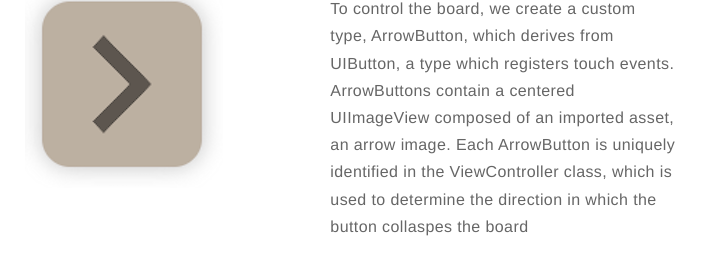
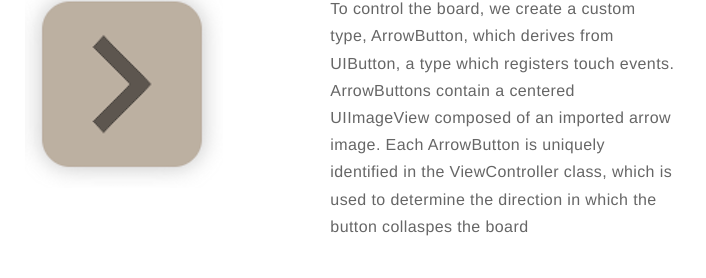
Before and after one commit to eriktanner/SwiftAppBlog, a Jekyll site: the page built from _posts/2019-02-22-2048.markdown, in a window 1280 px wide and 900 px high, scrolled down 3442 px. Shown: the part 260-538 px from the top of the window, without its empty margins (325-1031 px from the left). Built offline with Jekyll 4.4.1, drawn with Linux system fonts in a browser that asks for light colours; comment, search, counter and statistics services are not loaded.

Commit message:
ArrowButton

```diff
--- a/_posts/2019-02-22-2048.markdown
+++ b/_posts/2019-02-22-2048.markdown
@@ -141,7 +141,7 @@ class GridView : UIView {
     </div>
 
     <div class="toright" style="padding-top: 12px;">
-        <p> To control the board, we create a custom type, ArrowButton, which derives from UIButton, a type which registers touch events. ArrowButtons contain a centered UIImageView composed of an imported asset, an arrow image. Each ArrowButton is uniquely identified in the ViewController class, which is used to determine the direction in which the button collaspes the board</p>
+        <p> To control the board, we create a custom type, ArrowButton, which derives from UIButton, a type which registers touch events. ArrowButtons contain a centered UIImageView composed of an imported arrow image. Each ArrowButton is uniquely identified in the ViewController class, which is used to determine the direction in which the button collaspes the board</p>
     </div>
 </div>
 
```
